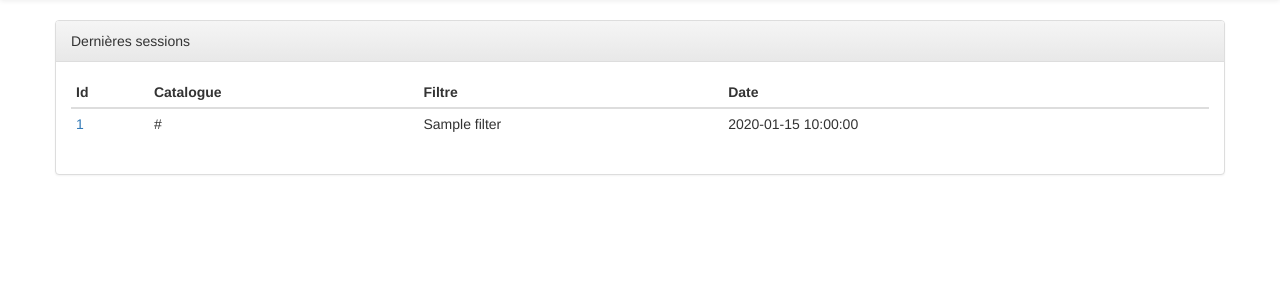
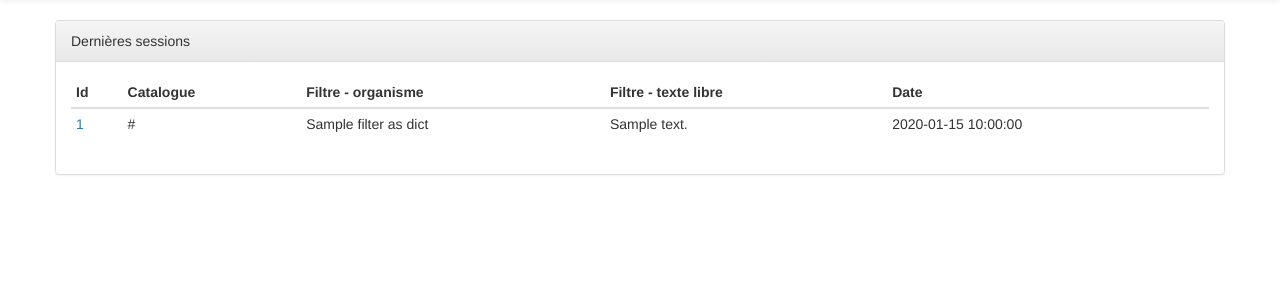
Before and after one commit to geobretagne/mdchecker, a Flask app: template app/mdchecker/templates/session_list.html in a window 1280 px wide; the page is wider, and only the part inside the window is pictured. Shown: the part 51-351 px from the top of that part. Run offline with Flask 2, Linux system fonts and the light colour scheme; the template is opened without the code that fills it: most values are stand-ins (such as "Sample title", 1, 10 or a date in 2020); parts of the project's set-up code (start-up, migrations or seed data) failed here and were passed over; some libraries are stand-ins or nearby versions.

Commit message:
Improve session list (session_list.html)

```diff
--- a/app/mdchecker/main.py
+++ b/app/mdchecker/main.py
@@ -491,7 +491,7 @@ def new_session_creation():
 @app.route("/sessions/")
 def session_list():
 
-    sessions = TestSession.query
+    sessions = TestSession.query.order_by(TestSession.date.desc())
     return object_list('session_list.html', sessions, cfg=cfg)
 
 
--- a/app/mdchecker/templates/session_list.html
+++ b/app/mdchecker/templates/session_list.html
@@ -22,16 +22,19 @@
                     <tr>
                         <th>Id</th>
                         <th>Catalogue</th>
-                        <th>Filtre</th>
+                        <th>Filtre - organisme</th>
+                        <th>Filtre - texte libre</th>
                         <th>Date</th>
                     </tr>
                 </thead>
                 <tbody>
                     {% for session in sessions %}
+                    {% set filter_dict = session.get_filter_as_dict() %}
                     <tr>
                         <td><a href="{{ url_for('session_by_id', id=session.id) }}" class='clickable-row'>{{ session.id }}</a></td>
                         <td>{{ session.cat_url }}</td>
-                        <td>{{ session.filter|default('', true) }}</td>
+                        <td>{{ filter_dict['OrganisationName']|default('', true) }}</td>
+                        <td>{{ filter_dict['anytext']|default('', true) }}</td>
                         <td>{{ session.date }}</td>
                     </tr>
                     {% endfor %}
```
Also changed, not shown: app/mdchecker/models/models.py (+17 -0 lines).
